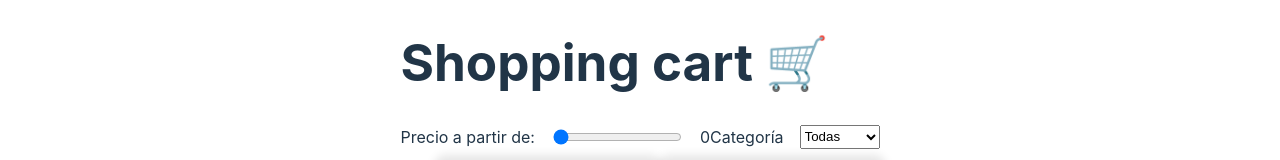
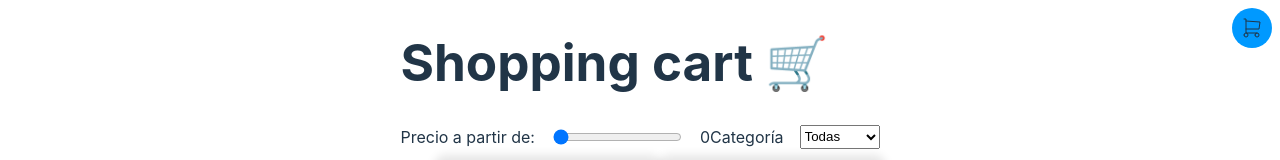
Before and after one commit to crisrey211/06-eCommerce-hooks, a React (Vite) app: page / in a window 1280 px wide. Shown: the top 160 px of the page. Built offline with nearby package versions, Linux system fonts and the light colour scheme.

Commit message:
Componente Cart

```diff
--- a/src/App.jsx
+++ b/src/App.jsx
@@ -1,4 +1,5 @@
 import React from "react"
+import { Cart } from "./components/Cart"
 import { Footer } from "./components/Footer"
 import { Header } from "./components/Header"
 import { Products } from "./components/Products"
@@ -13,6 +14,7 @@
   return (
     <div>
       <Header />
+      <Cart />
       <Products products={filteredProducts} />
       {IS_DEVELOPMENT && <Footer />}
     </div>
--- /dev/null
+++ b/src/components/Cart.css
@@ -0,0 +1,56 @@
+.cart {
+  background: #000;
+  display: none;
+  padding: 32px;
+  position: fixed;
+  right: 0px;
+  top: 0px;
+  width: 200px;
+}
+
+.cart img {
+  aspect-ratio: 16/9;
+  width: 100%;
+}
+
+.cart li {
+  border-bottom: 1px solid #444;
+  padding-bottom: 16px;
+}
+
+.cart footer {
+  display: flex;
+  gap: 8px;
+  justify-content: center;
+  align-items: center;
+}
+
+.cart footer button {
+  padding: 8px;
+}
+
+.cart-button {
+  align-items: center;
+  background: #09f;
+  border-radius: 9999px;
+  cursor: pointer;
+  display: flex;
+  height: 32px;
+  justify-content: center;
+  padding: 4px;
+  position: absolute;
+  right: 8px;
+  top: 8px;
+  transition: all 0.3s ease;
+  width: 32px;
+  z-index: 9999;
+}
+
+.cart-button:hover {
+  scale: 1.1;
+}
+
+.cart-button ~ input:checked ~ .cart {
+  height: 100%;
+  display: block;
+}
--- /dev/null
+++ b/src/components/Cart.jsx
@@ -0,0 +1,33 @@
+import React from 'react'
+import { useId } from 'react'
+import { CartIcon, ClearCartIcon } from './Icons'
+import './Cart.css'
+
+export function Cart() {
+    const carCheckboxId = useId()
+    return (
+        <>
+            <label htmlFor={carCheckboxId} className='cart-button'>
+                <CartIcon />
+            </label>
+            <input id={carCheckboxId} type={'checkbox'} hidden />
+            <aside className='cart'>
+                <ul>
+                    <li>
+                        <img src='https://i.dummyjson.com/data/products/2/thumbnail.jpg' alt='iPhone' />
+                        <div>
+                            <strong>iPhone</strong> - $1499
+                        </div>
+                        <footer>
+                            <small>
+                                Qty: 1
+                            </small>
+                            <button>+</button>
+                        </footer>
+                    </li>
+                </ul>
+                <button><ClearCartIcon /></button>
+            </aside>
+        </>
+    )
+}
```
